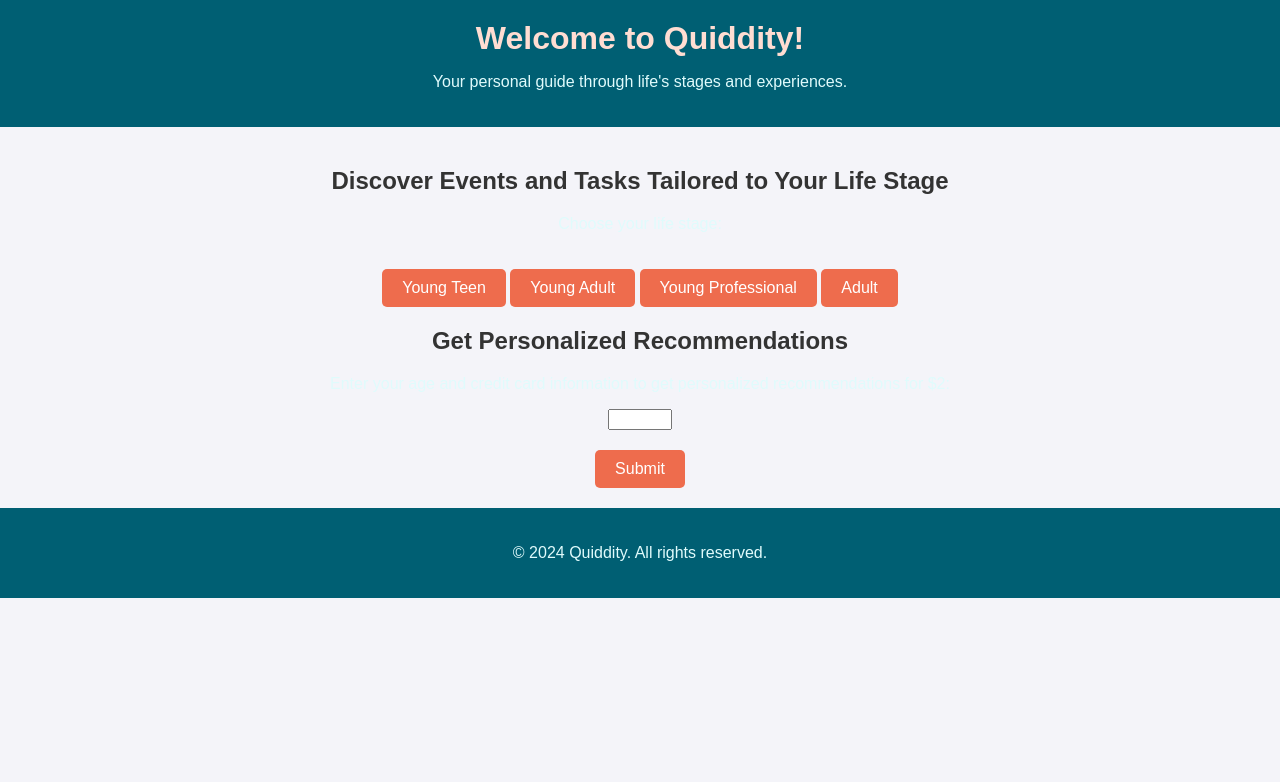
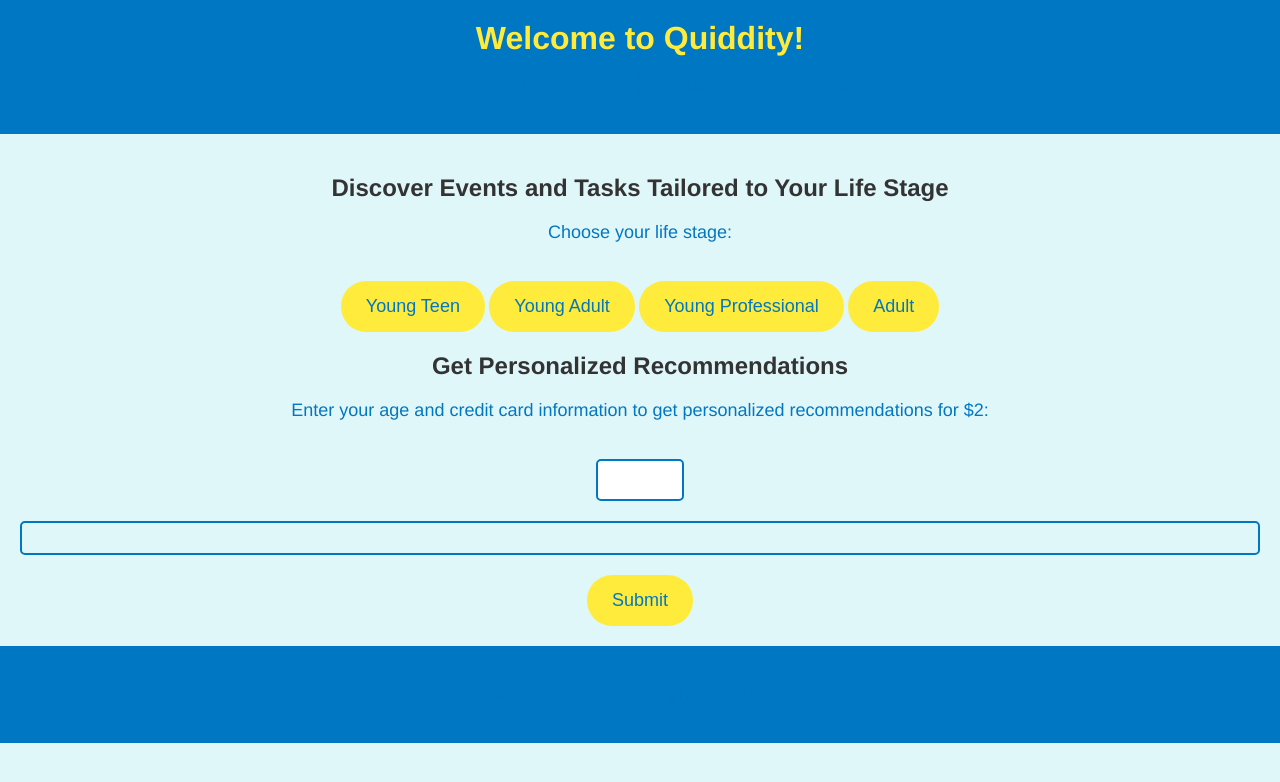
Before and after one commit to Soaps1/Projects, a Flask app: page / in a window 1280 px wide. Shown: the top 782 px of the page. Run offline with Flask 2, Linux system fonts and the light colour scheme; some libraries are stand-ins or nearby versions.

Commit message:
Update styles.css

```diff
--- a/quiddity/static/styles.css
+++ b/quiddity/static/styles.css
@@ -1,13 +1,13 @@
 body {
-    font-family: Arial, sans-serif;
+    font-family: 'Helvetica Neue', sans-serif;
     margin: 0;
     padding: 0;
-    background: #f4f4f9;
+    background: #e0f7fa;
     color: #333;
 }
 
 header, footer {
-    background: #005f73;
+    background: #0077c2;
     color: #ffffff;
     padding: 20px;
     text-align: center;
@@ -20,24 +20,41 @@
 
 h1 {
     margin: 0;
-    color: #ffddd2;
+    color: #ffeb3b;
 }
 
 p {
-    color: #e0fbfc;
+    color: #0077c2;
+    font-size: 18px;
 }
 
 button {
-    background-color: #ee6c4d;
+    background-color: #ffeb3b;
     border: none;
-    padding: 10px 20px;
-    color: white;
+    padding: 15px 25px;
+    color: #0077c2;
+    font-size: 18px;
+    cursor: pointer;
+    border-radius: 25px;
+    margin-top: 20px;
+    transition: background-color 0.3s ease;
+}
+
+button:hover {
+    background-color: #ffc107;
+}
+
+input[type="number"] {
+    padding: 10px;
     font-size: 16px;
-    cursor: pointer;
+    border: 2px solid #0077c2;
     border-radius: 5px;
     margin-top: 20px;
 }
 
-button:hover {
-    background-color: #3d5a80;
+#card-element {
+    padding: 15px;
+    border: 2px solid #0077c2;
+    border-radius: 5px;
+    margin-top: 20px;
 }
```
